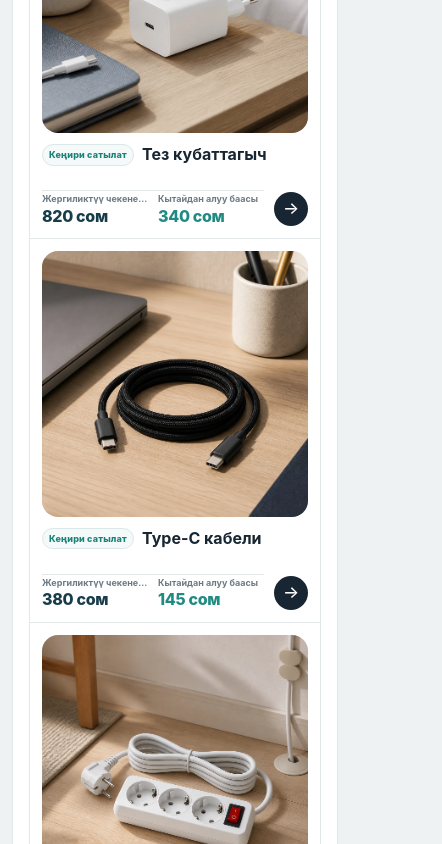
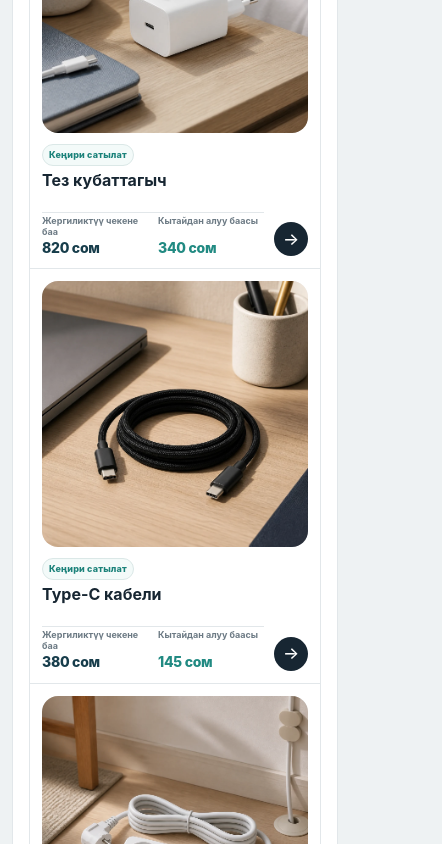
Before and after one commit to Yosuke999/ZJW2.0, a Next.js app: page /kg in a window 390 px wide. Shown: the part 1480-2324 px from the top of the page, 442 px wide, since content can reach past the window. Built offline with nearby package versions, Linux system fonts and the light colour scheme; no server answers.

Commit message:
fix: stabilize localized responsive layouts

```diff
--- a/app/advisor/page.tsx
+++ b/app/advisor/page.tsx
@@ -108,7 +108,8 @@ export default async function AdvisorPage({ searchParams }: { searchParams: Advi
     products: Array.isArray(item.products) ? item.products[0] ?? null : item.products,
   }));
 
-  const analyticsSince = new Date();
+  const analyticsAnchorDate = new Date().toISOString();
+  const analyticsSince = new Date(analyticsAnchorDate);
   analyticsSince.setUTCDate(analyticsSince.getUTCDate() - 30);
   let analyticsQuery = supabase
     .from("analytics_events")
@@ -132,7 +133,7 @@ export default async function AdvisorPage({ searchParams }: { searchParams: Advi
         </div>
         <AdvisorLanguageSwitch language={language} ariaLabel={copy.language} />
       </div>
-      <AnalyticsDashboard events={(analyticsEvents ?? []) as AnalyticsEventRow[]} language={language} />
+      <AnalyticsDashboard events={(analyticsEvents ?? []) as AnalyticsEventRow[]} language={language} anchorDate={analyticsAnchorDate} />
       <AdvisorDashboard initialInquiries={normalizedInquiries as AdvisorInquiry[]} copy={copy} language={language} />
     </main>
   );
--- a/app/globals.css
+++ b/app/globals.css
@@ -681,8 +681,8 @@ button:focus-visible, a:focus-visible, summary:focus-visible { outline: 3px soli
     grid-template-rows: auto auto;
     align-content: space-between;
     min-width: 0;
-    height: calc(100cqw / 3);
-    min-height: 0;
+    height: auto;
+    min-height: calc(100cqw / 3);
     padding-top: 6px;
     box-sizing: border-box;
     column-gap: 10px;
@@ -691,16 +691,21 @@ button:focus-visible, a:focus-visible, summary:focus-visible { outline: 3px soli
   .products-section .product-card-content {
     display: grid;
     grid-column: 1 / 3;
-    grid-template-columns: auto minmax(0, 1fr);
-    align-items: center;
-    column-gap: 8px;
+    grid-template-columns: minmax(0, 1fr);
+    align-items: start;
+    row-gap: 5px;
   }
   .products-section .tag { margin: 0; padding: 3px 6px; }
   .products-section .product-card-content > strong {
+    display: -webkit-box;
+    min-height: 2.4em;
     overflow: hidden;
     font-size: clamp(15px, 1.2vw, 17px);
-    text-overflow: ellipsis;
-    white-space: nowrap;
+    line-height: 1.2;
+    white-space: normal;
+    overflow-wrap: anywhere;
+    -webkit-box-orient: vertical;
+    -webkit-line-clamp: 2;
   }
   .products-section .product-card-content > small {
     display: none;
@@ -713,8 +718,8 @@ button:focus-visible, a:focus-visible, summary:focus-visible { outline: 3px soli
     margin-top: 0;
     padding-top: 3px;
   }
-  .products-section .card-price { font-size: clamp(14px, 1.2vw, 17px); }
-  .products-section .card-price em { margin-bottom: 2px; font-size: 9px; }
+  .products-section .card-price { font-size: clamp(13px, 1.1vw, 16px); }
+  .products-section .card-price em { min-height: 2.4em; margin-bottom: 2px; overflow: visible; font-size: 9px; line-height: 1.2; text-overflow: clip; white-space: normal; overflow-wrap: anywhere; }
   .products-section .card-detail-hint {
     grid-column: 2;
     grid-row: 2;
@@ -1041,8 +1046,8 @@ h1,
     grid-template-columns: minmax(0, 1fr) auto;
     grid-template-rows: auto auto;
     align-content: space-between;
-    height: calc(100cqw / 3);
-    min-height: 0;
+    height: auto;
+    min-height: calc(100cqw / 3);
     padding-top: 7px;
     column-gap: 10px;
     row-gap: 3px;
@@ -1050,18 +1055,23 @@ h1,
   .products-section .product-card-content {
     display: grid;
     grid-column: 1 / 3;
-    grid-template-columns: auto minmax(0, 1fr);
-    align-items: center;
-    column-gap: 8px;
+    grid-template-columns: minmax(0, 1fr);
+    align-items: start;
+    row-gap: 5px;
   }
   .products-section .tag { grid-column: auto; grid-row: auto; margin: 0; padding: 3px 6px; }
   .products-section .product-card-content > strong {
     grid-column: auto;
     grid-row: auto;
+    display: -webkit-box;
+    min-height: 2.4em;
     overflow: hidden;
     font-size: 16px;
-    text-overflow: ellipsis;
-    white-space: nowrap;
+    line-height: 1.2;
+    white-space: normal;
+    overflow-wrap: anywhere;
+    -webkit-box-orient: vertical;
+    -webkit-line-clamp: 2;
   }
   .products-section .product-card-content > small { display: none; }
   .products-section .product-card-prices {
@@ -1072,10 +1082,10 @@ h1,
     margin: 0;
     padding-top: 3px;
   }
-  .products-section .card-price { margin: 0; font-size: 16px; }
+  .products-section .card-price { margin: 0; font-size: 14px; }
   .products-section .card-price.local,
   .products-section .card-price.china { grid-column: auto; grid-row: auto; }
-  .products-section .card-price em { min-height: 0; margin-bottom: 2px; line-height: 1.2; }
+  .products-section .card-price em { min-height: 2.4em; margin-bottom: 2px; overflow: visible; line-height: 1.2; text-overflow: clip; white-space: normal; overflow-wrap: anywhere; }
   .products-section .card-detail-hint {
     grid-column: 2;
     grid-row: 2;
@@ -1247,6 +1257,11 @@ h1,
 
 @media (max-width: 759px) {
   .portal-page { --opportunity-rail: 40px; }
+  .footer-grid { grid-template-columns: minmax(0, 1fr); }
+  .footer-grid > *,
+  .footer nav { min-width: 0; max-width: 100%; }
+  .footer p,
+  .footer a { overflow-wrap: anywhere; }
   .opportunity-dock { min-height: 112px; padding: 10px 5px; border-radius: 13px 0 0 13px; }
   .opportunity-dock > span { font-size: 14px; }
   .opportunity-dock > strong { font-size: 11px; }
--- a/components/AdvisorDashboard.tsx
+++ b/components/AdvisorDashboard.tsx
@@ -42,6 +42,7 @@ function formatDate(value: string, language: Language) {
   return new Intl.DateTimeFormat(localeByLanguage[language], {
     dateStyle: "medium",
     timeStyle: "short",
+    timeZone: "UTC",
   }).format(new Date(value));
 }
 
--- a/components/AnalyticsDashboard.tsx
+++ b/components/AnalyticsDashboard.tsx
@@ -29,7 +29,7 @@ function dayKey(value: Date | string) {
   return new Date(value).toISOString().slice(0, 10);
 }
 
-export function AnalyticsDashboard({ events, language }: { events: AnalyticsEventRow[]; language: Language }) {
+export function AnalyticsDashboard({ events, language, anchorDate }: { events: AnalyticsEventRow[]; language: Language; anchorDate: string }) {
   const copy = analyticsCopy[language] as typeof analyticsCopy.zh;
   const [mobileRange, setMobileRange] = useState<7 | 30>(7);
   const pageEvents = events.filter((event) => event.event_name === "page_view");
@@ -39,7 +39,7 @@ export function AnalyticsDashboard({ events, language }: { events: AnalyticsEven
   const inquiries = events.filter((event) => event.event_name === "inquiry_submit").length;
 
   const days = Array.from({ length: 30 }, (_, index) => {
-    const date = new Date();
+    const date = new Date(anchorDate);
     date.setUTCDate(date.getUTCDate() - (29 - index));
     const key = dayKey(date);
     const rows = events.filter((event) => dayKey(event.created_at) === key);
```
Also changed, not shown: 1 other file (tests, documents, lock files or other folders).
